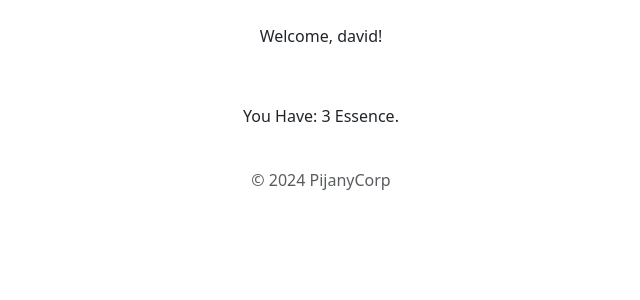
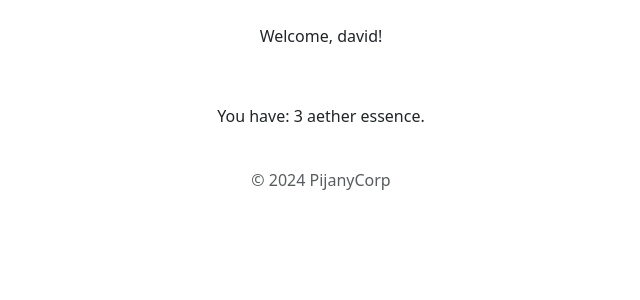
Before and after one commit to PijanyEuro/Aether-Website, a Django app: page /members/profile in a window 1280 px wide. Shown: the part 145-445 px from the top of the page, without its empty margins (319-959 px from the left). Run offline with Django 5.2, Linux system fonts and the light colour scheme; a user stored in the database is signed in; data comes from the database, SQL or seed files in the repository.

Commit message:
capital stuffs

```diff
--- a/aether/main/templates/profile.html
+++ b/aether/main/templates/profile.html
@@ -5,5 +5,5 @@
     </br>
     <p>Welcome, {{ request.user }}!<p/>
     </br>
-    <p>You Have: {{user.profile.essence_count}} Essence.<p/>
+    <p>You have: {{user.profile.essence_count}} aether essence.<p/>
 {% endblock %}
```
